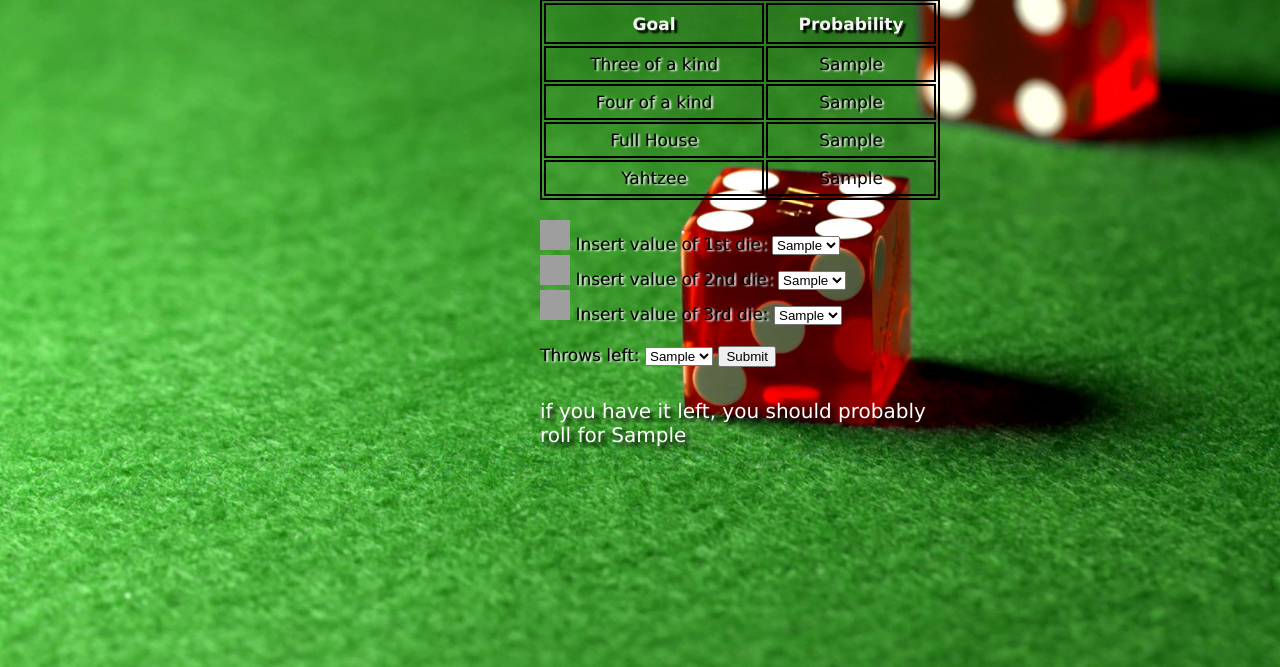
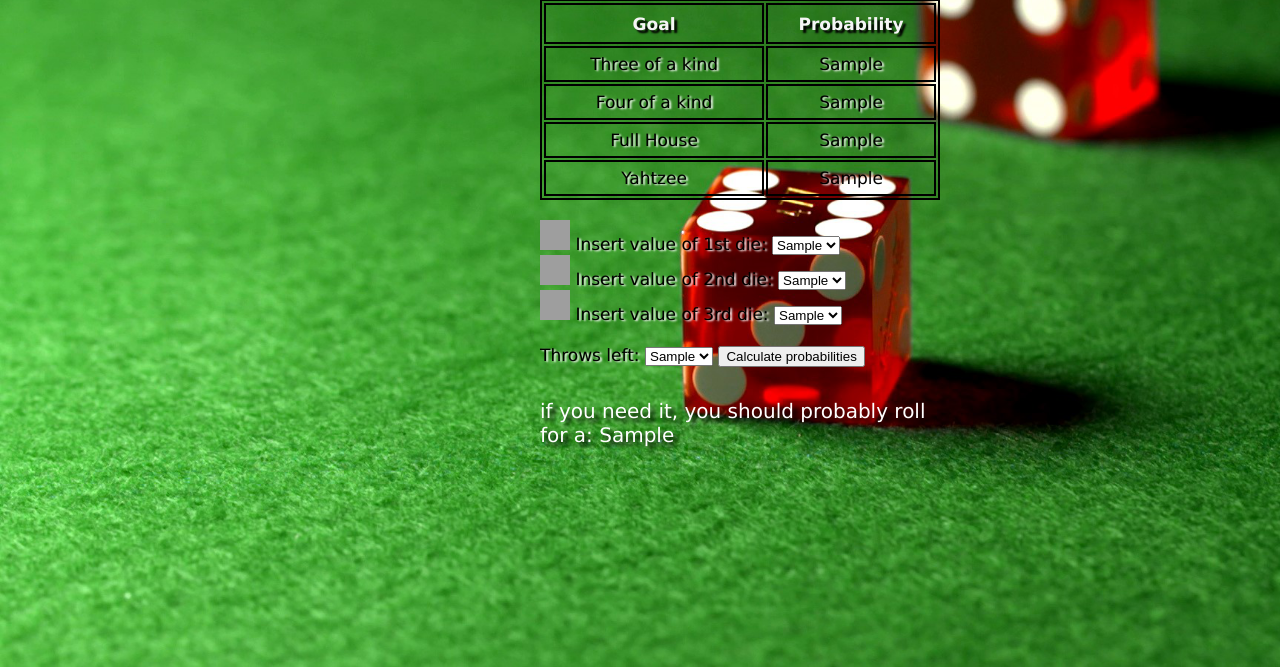
Before and after one commit to Simonolsson98/flask-yahtzee-project, a Flask app: template templates/index.html in a window 1280 px wide. Shown: the part 133-800 px from the top of the page. Run offline with Flask 2, Linux system fonts and the light colour scheme; the template is opened without the code that fills it: most values are stand-ins (such as "Sample title", 1, 10 or a date in 2020); grey boxes are pictures that could not be loaded.

Commit message:
changed text

```diff
--- a/templates/index.html
+++ b/templates/index.html
@@ -84,12 +84,12 @@
                     {{ old_throw }}
                 </option>
             </select>
-        <button id = "submit">Submit</button>
+        <button id = "submit">Calculate probabilities</button>
    </form>
 </div>
 
 <div class = "go_for">
-    <p>if you have it left, you should probably roll for {{ max_prob }}</p>
+    <p>if you need it, you should probably roll for a: {{ max_prob }}</p>
 </div>
 
 {% endblock %}
```
